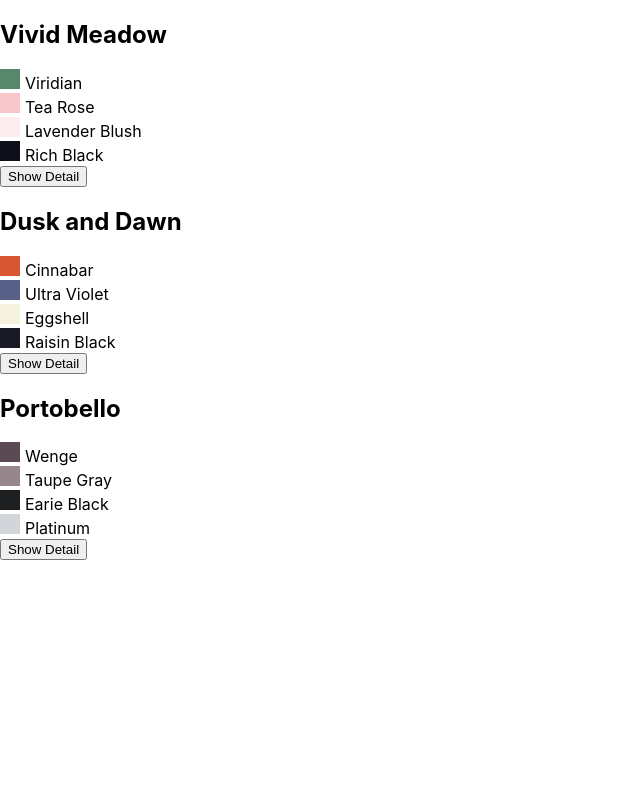
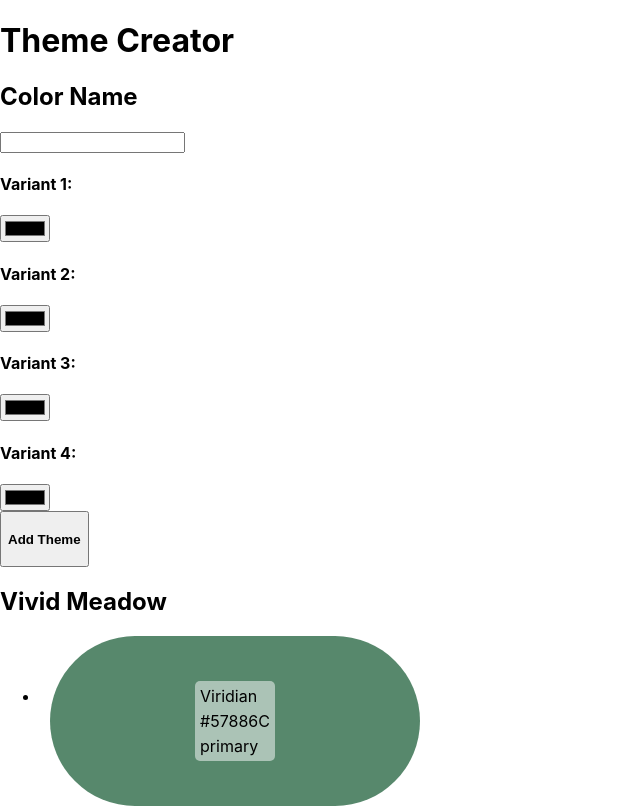
Before and after one commit to E-Swoboda/recap-project-react, a React (Create React App) app: page / in a window 1280 px wide. Shown: the top 808 px of the page, without its empty margins (0-640 px from the left). Built offline with nearby package versions, Linux system fonts and the light colour scheme.

Commit message:
new changes

```diff
--- a/src/App.js
+++ b/src/App.js
@@ -1,11 +1,38 @@
-import React from "react";
-import ColorPalette from "./ColorPalette";
+import React, { useState } from "react";
+import ThemeForm from "./ThemeForm";
+import ColorCard from "./ColorCard";
+import { themes as initialThemes } from "./db";
 
 function App() {
+  const [themes, setThemes] = useState(initialThemes);
+
+  const handleAddTheme = (newTheme) => {
+    setThemes([newTheme, ...themes]);
+  };
+
   return (
-    <div className="App">
-      <ColorPalette />
-    </div>
+    <>
+      <header className="header">
+        <h1>Theme Creator</h1>
+      </header>
+      <main className="main-container">
+        <ThemeForm onAddTheme={handleAddTheme} />
+        <div className="theme-list">
+          {themes.map((theme) => (
+            <div key={theme.id}>
+              <h2>{theme.name}</h2>
+              <ul className="color-list">
+                {theme.colors.map((color) => (
+                  <li key={color.role}>
+                    <ColorCard color={color} />
+                  </li>
+                ))}
+              </ul>
+            </div>
+          ))}
+        </div>
+      </main>
+    </>
   );
 }
 
--- a/src/ColorCard.css
+++ b/src/ColorCard.css
@@ -1,12 +1,13 @@
 .color-card {
-  width: 200px;
+  width: 350px;
   height: 150px;
-  border-radius: 10px;
+  border-radius: 100px;
   margin: 10px;
   padding: 10px;
   display: flex;
+  align-items: center;
   flex-direction: column;
-  justify-content: flex-end;
+  justify-content: center;
 }
 
 .color-info {
--- /dev/null
+++ b/src/ThemeForm.js
@@ -0,0 +1,81 @@
+import React, { useState } from "react";
+
+function ThemeForm({ onAddTheme }) {
+  const [title, setTitle] = useState("");
+  const [color1, setColor1] = useState("#000000");
+  const [color2, setColor2] = useState("#000000");
+  const [color3, setColor3] = useState("#000000");
+  const [color4, setColor4] = useState("#000000");
+
+  const handleSubmit = (event) => {
+    event.preventDefault();
+    if (!title.trim()) return;
+    const newTheme = {
+      name: title,
+      colors: [
+        { role: "primary", value: color1 },
+        { role: "secondary", value: color2 },
+        { role: "surface", value: color3 },
+        { role: "surface-on", value: color4 },
+      ],
+    };
+    onAddTheme(newTheme);
+    setTitle("");
+    setColor1("#000000");
+    setColor2("#000000");
+    setColor3("#000000");
+    setColor4("#000000");
+  };
+
+  return (
+    <form onSubmit={handleSubmit}>
+      <label>
+        <h2>Color Name</h2>
+        <input
+          type="text"
+          value={title}
+          onChange={(e) => setTitle(e.target.value)}
+          required
+        />
+      </label>
+      <label>
+        <h4>Variant 1:</h4>
+        <input
+          type="color"
+          value={color1}
+          onChange={(e) => setColor1(e.target.value)}
+        />
+      </label>
+      <label>
+        <h4>Variant 2:</h4>
+        <input
+          type="color"
+          value={color2}
+          onChange={(e) => setColor2(e.target.value)}
+        />
+      </label>
+      <label>
+        <h4>Variant 3:</h4>
+        <input
+          type="color"
+          value={color3}
+          onChange={(e) => setColor3(e.target.value)}
+        />
+      </label>
+      <label>
+        <h4>Variant 4:</h4>
+        <input
+          type="color"
+          value={color4}
+          onChange={(e) => setColor4(e.target.value)}
+        />
+        <br></br>
+      </label>
+      <button type="submit">
+        <h4>Add Theme</h4>
+      </button>
+    </form>
+  );
+}
+
+export default ThemeForm;
```
